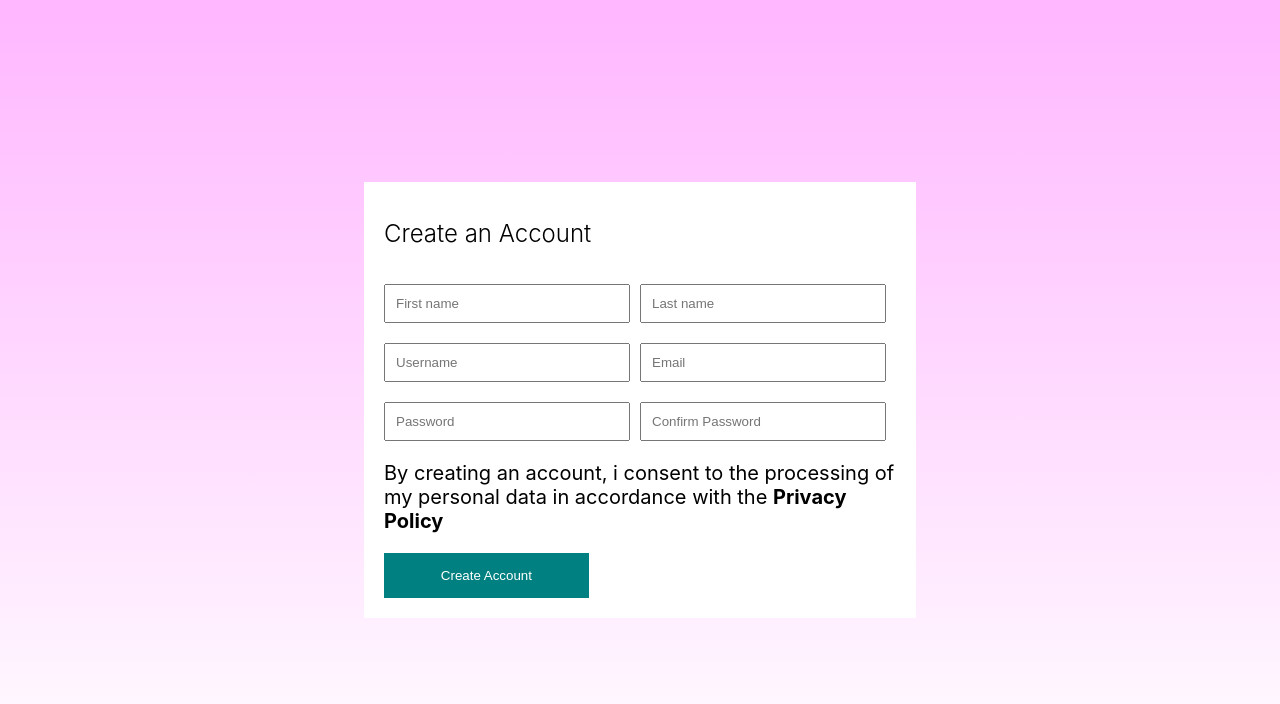
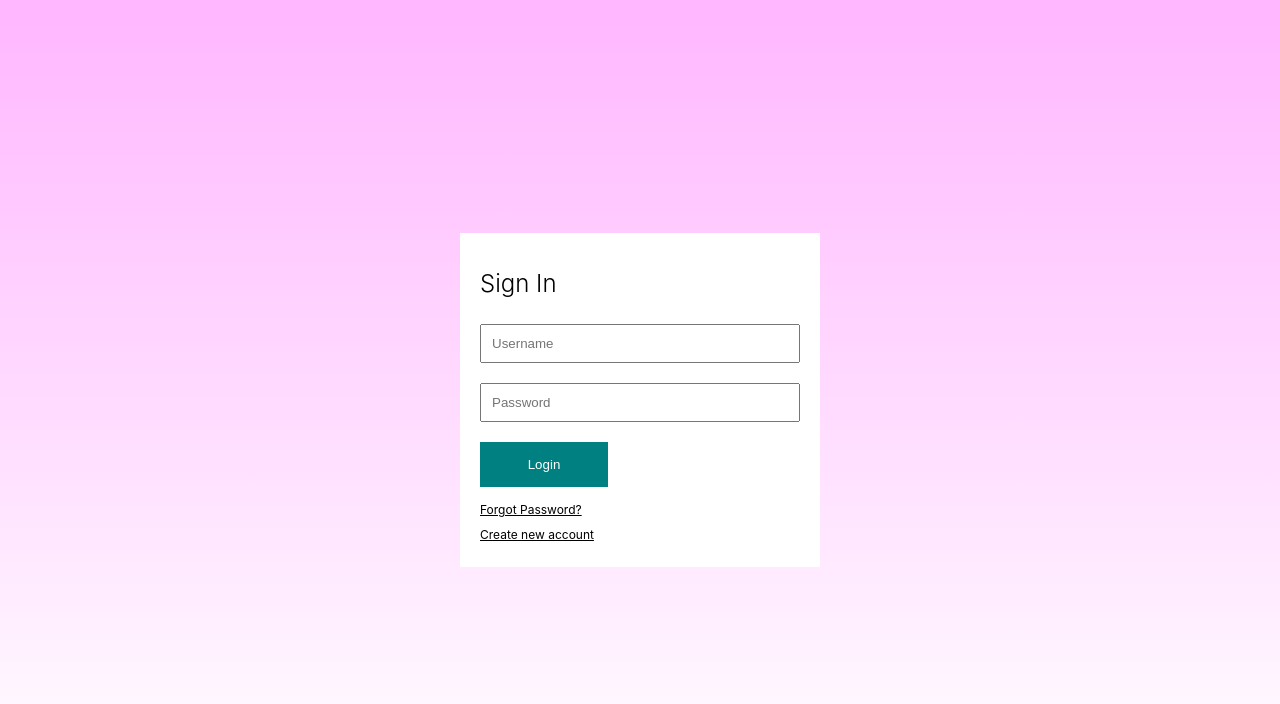
Before and after one commit to githmin/ecommerce-frontend-react, a React (Create React App) app: page / in a window 1280 px wide. Shown: the top 704 px of the page. Built offline with nearby package versions, Linux system fonts and the light colour scheme.

Commit message:
added login page

```diff
--- a/src/App.js
+++ b/src/App.js
@@ -1,5 +1,6 @@
 import './App.css';
 import Home from './pages/Home';
+import Login from './pages/Login';
 import Product from './pages/Product';
 import ProductList from './pages/ProductList';
 import Register from './pages/Register';
@@ -8,7 +9,8 @@
   // return (<Home/>);
   // return (<ProductList/>);
   // return (<Product/>);
-  return (<Register/>);
+  // return (<Register/>);
+  return (<Login/>);
 
 }
 
--- a/src/pages/Login.jsx
+++ b/src/pages/Login.jsx
@@ -1,10 +1,67 @@
 import React from "react";
 import styled from "styled-components";
 
-const Container = styled.div``;
+const Container = styled.div`
+  width: 100vw;
+  height: 100vh;
+  background: linear-gradient(
+    rgba(255, 111, 255, 0.5),
+    rgba(255, 255, 255, 0.1)
+  );
+  display: flex;
+  justify-content: center;
+  align-items: center;
+`;
+const Wrapper = styled.div`
+  padding: 20px;
+  width: 25%;
+  background-color: white;
+`;
+const Title = styled.h1`
+  font-size: 24px;
+  font-weight: 300;
+`;
+const Form = styled.form`
+  display: flex;
+  flex-direction: column;
+`;
+const Input = styled.input`
+  flex: 1;
+  min-width: 40%;
+  margin: 10px 0px;
+  padding: 10px;
+`;
+const Link = styled.a`
+  font-size: 12px;
+  margin: 5px 5px 5px 0px;
+  text-decoration: underline;
+  cursor: pointer;
+`;
+const Button = styled.button`
+  width: 40%;
+  border: none;
+  padding: 15px 20px;
+  color: white;
+  background-color: teal;
+  cursor: pointer;
+  margin: 10px 0px 10px 0px;
+`;
 
 const Login = () => {
-  return <div></div>;
+  return (
+    <Container>
+      <Wrapper>
+        <Title>Sign In</Title>
+        <Form>
+          <Input placeholder="Username" />
+          <Input placeholder="Password" />
+          <Button>Login</Button>
+          <Link>Forgot Password?</Link>
+          <Link>Create new account</Link>
+        </Form>
+      </Wrapper>
+    </Container>
+  );
 };
 
 export default Login;
--- a/src/pages/Register.jsx
+++ b/src/pages/Register.jsx
@@ -44,7 +44,7 @@
   cursor: pointer;
 `;
 
-const Login = () => {
+const Register = () => {
   return (
     <Container>
       <Wrapper>
@@ -67,4 +67,4 @@
   );
 };
 
-export default Login;
+export default Register;
```
